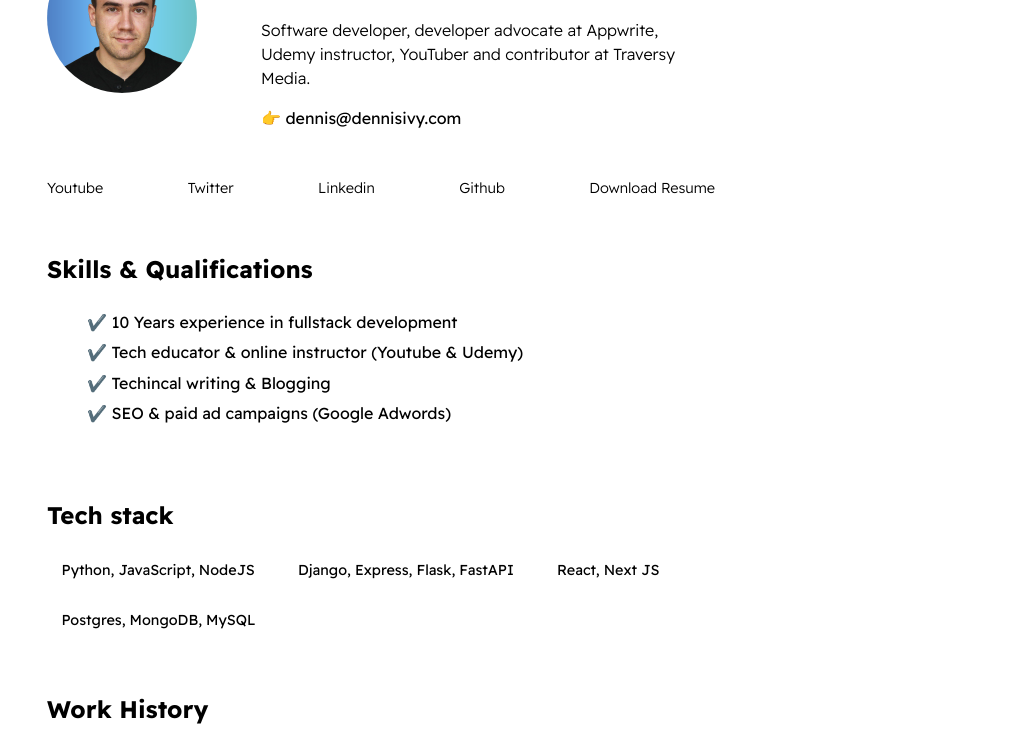
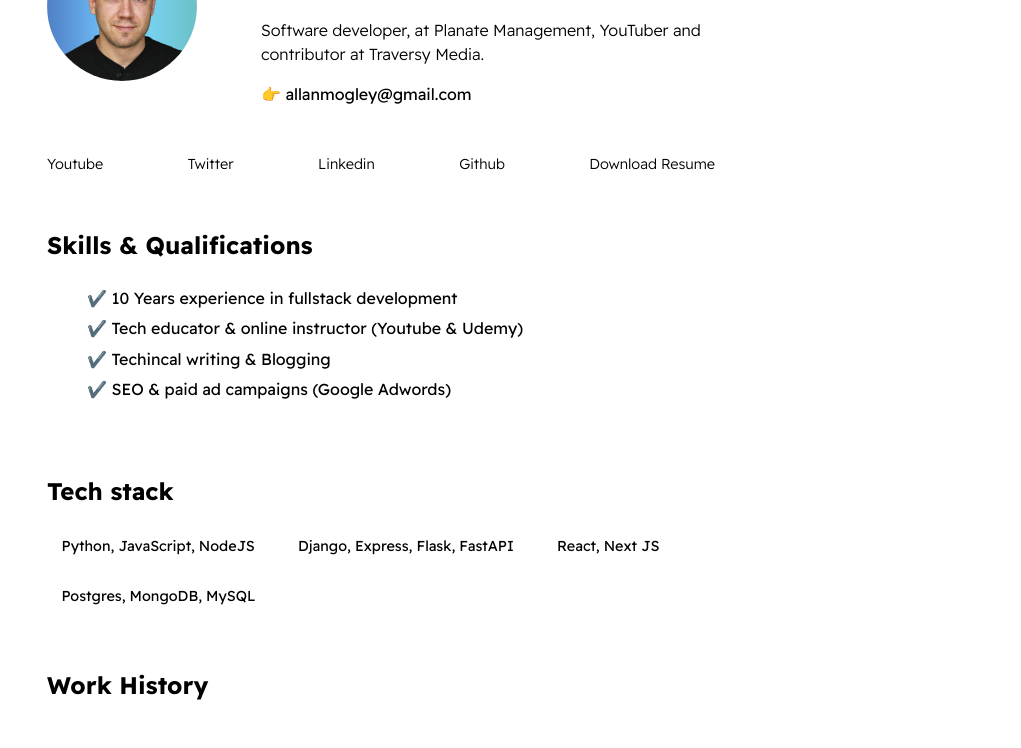
Before and after one commit to AllanMogley/AllanMogley.github.io, a plain HTML site: page index.html in a window 1280 px wide. Shown: the part 150-898 px from the top of the page, without its empty margins (259-1280 px from the left). Drawn offline with Linux system fonts and the light colour scheme.

Commit message:
Update index.html

```diff
--- a/index.html
+++ b/index.html
@@ -4,7 +4,7 @@
     <head>
         <meta charset="utf-8">
         <meta http-equiv="X-UA-Compatible" content="IE=edge">
-        <title>Dennis Ivy</title>
+        <title>Allan Mogley</title>
         <meta name="description" content="">
         <meta name="viewport" content="width=device-width, initial-scale=1">
         <link rel="stylesheet" href="./styles/main.css">
@@ -18,8 +18,8 @@
 
                 <div>
                     <h1 id="user-name">Dennis Ivy</h1>
-                    <p id="bio">Software developer, developer advocate at <a href="https://www.appwrite.io/" target="_blank">Appwrite</a>, Udemy <a href="https://www.udemy.com/user/dennis-ivanov-5/" target="_blank">instructor</a>, <a href="https://www.youtube.com/c/dennisivy" target="_blank">YouTuber</a> and contributor at <a href="https://youtu.be/PtQiiknWUcI?t=6" target="_blank">Traversy Media</a>.</p>
-                    <p id="email">👉 dennis@dennisivy.com</p>
+                    <p id="bio">Software developer, at <a href="https://planate.com/" target="_blank">Planate Management</a>, <a href="https://www.youtube.com/c/dennisivy" target="_blank">YouTuber</a> and contributor at <a href="https://youtu.be/PtQiiknWUcI?t=6" target="_blank">Traversy Media</a>.</p>
+                    <p id="email">👉 allanmogley@gmail.com</p>
                 </div>
             </section>
 
```
